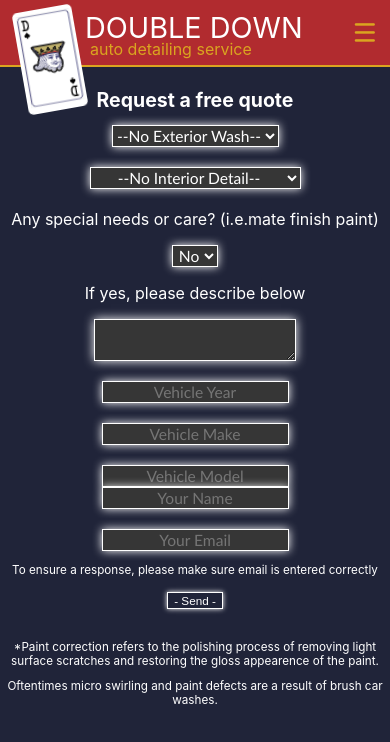
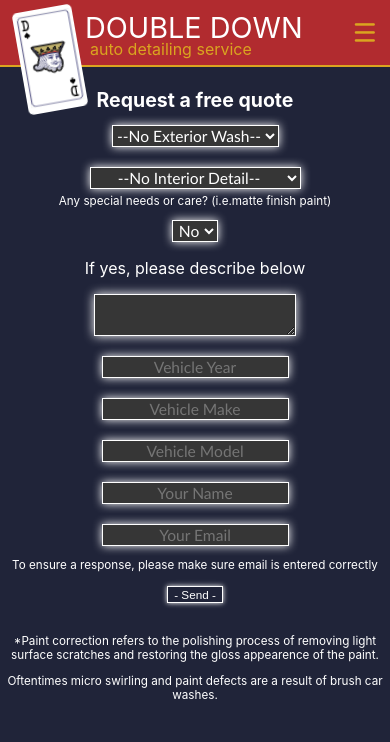
Before and after one commit to timrusin/doubledown, a React (Create React App) app: page /contact/1 in a window 390 px wide. Shown: the top 742 px of the page. Built offline with nearby package versions, Linux system fonts and the light colour scheme.

Commit message:
fixed some spelling continued css work

```diff
--- a/src/components/ContactForm.css
+++ b/src/components/ContactForm.css
@@ -11,8 +11,9 @@
 }
 
 .email-message {
-    font-size: ;
+
 }
+
 .input-field {
 
 }
@@ -31,14 +32,16 @@
 
 .care {
     margin-top: 0;
+    font-size: 1.5vw;
 }
 
-.model {
-    margin-bottom: 0;
+.int {
+    margin-bottom: 5px;
 }
 
 .needs {
     margin-bottom: 0;
+
 }
 
 .name {
@@ -80,7 +83,7 @@
 
 @media screen and (max-width:1225px){
     .input {
-        font-size: 1.5vw;
+        font-size: 2vw;
         border: white solid 1px;
         color: white;
         box-shadow: 0px 0px 10px white;
@@ -115,4 +118,9 @@
     .talk-soon {
         font-size: 4vw;
     }
+
+    .care {
+        margin-top: 0;
+        font-size: 3vw;
+    }
 }
--- a/src/components/ContactForm.js
+++ b/src/components/ContactForm.js
@@ -23,20 +23,20 @@ console.log(props.serviceName);
     return (
       <form className='contact-form' action={FORM_ENDPOINT} onSubmit={handleSubmit} method="POST">
 
-        <select name="Exterior Wash" className="input name" defaultValue={props.serviceName}>
+        <select name="Exterior Wash" className="input ext" defaultValue={props.serviceName}>
           <option value="No Exterior Wash">--No Exterior Wash--</option>
           <option value="Maintenance Wash">Maintenance Wash</option>
           <option value="Premium Wash">Premium Wash</option>
         </select>
 
 
-        <select name="Interior Detail" className="input name" defaultValue={props.serviceName}>
+        <select name="Interior Detail" className="input int" defaultValue={props.serviceName}>
           <option value="No Interior Detail">--No Interior Detail--</option>
           <option value="Maintenance Interior Detail">Maintenance Interior Detail </option>
           <option value="Premium Interior Detail">Premium Interior Detail</option>
         </select>
 
-        <p className='care'>Any special needs or care? (i.e.mate finish paint)</p>
+        <p className='care'>Any special needs or care? (i.e.matte finish paint)</p>
         <select name="Special Needs" className="input needs" defaultValue={"No"}>
           <option value="No">No</option>
           <option value="Yes">Yes</option>
```
